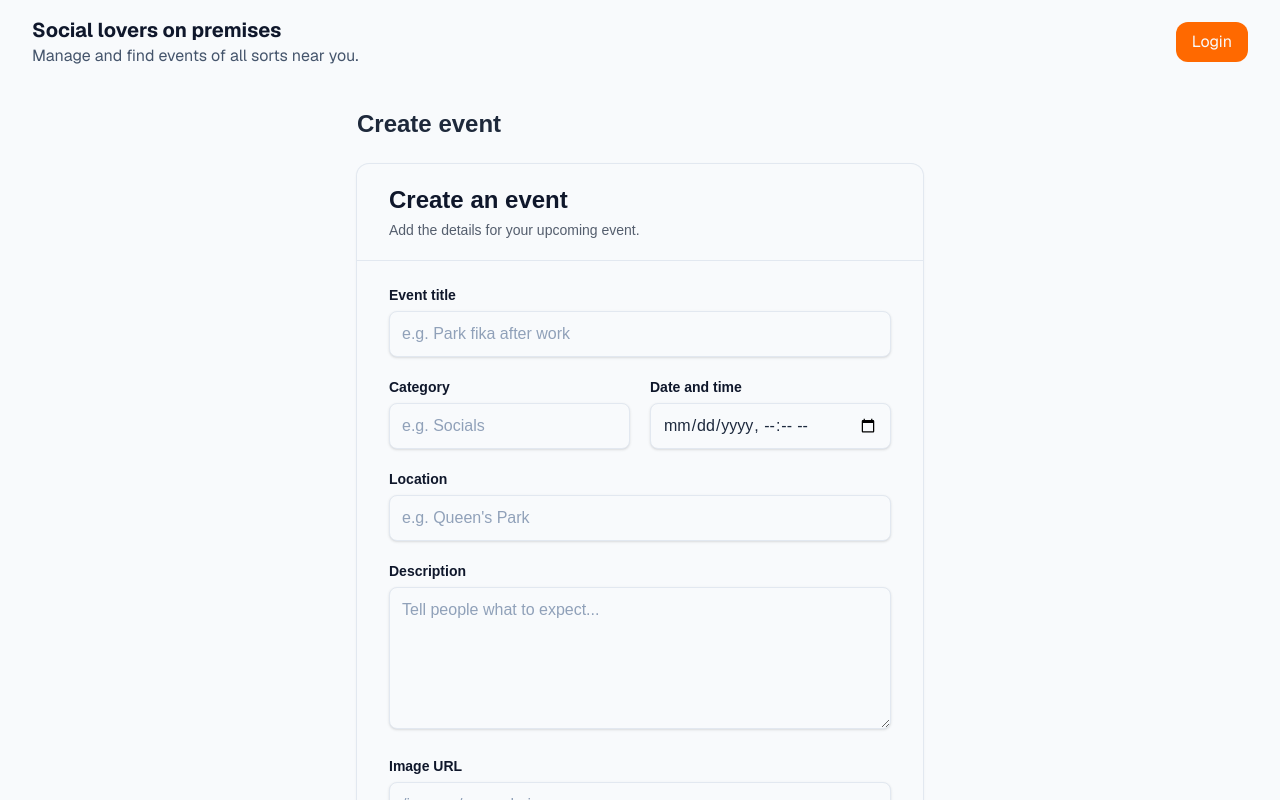
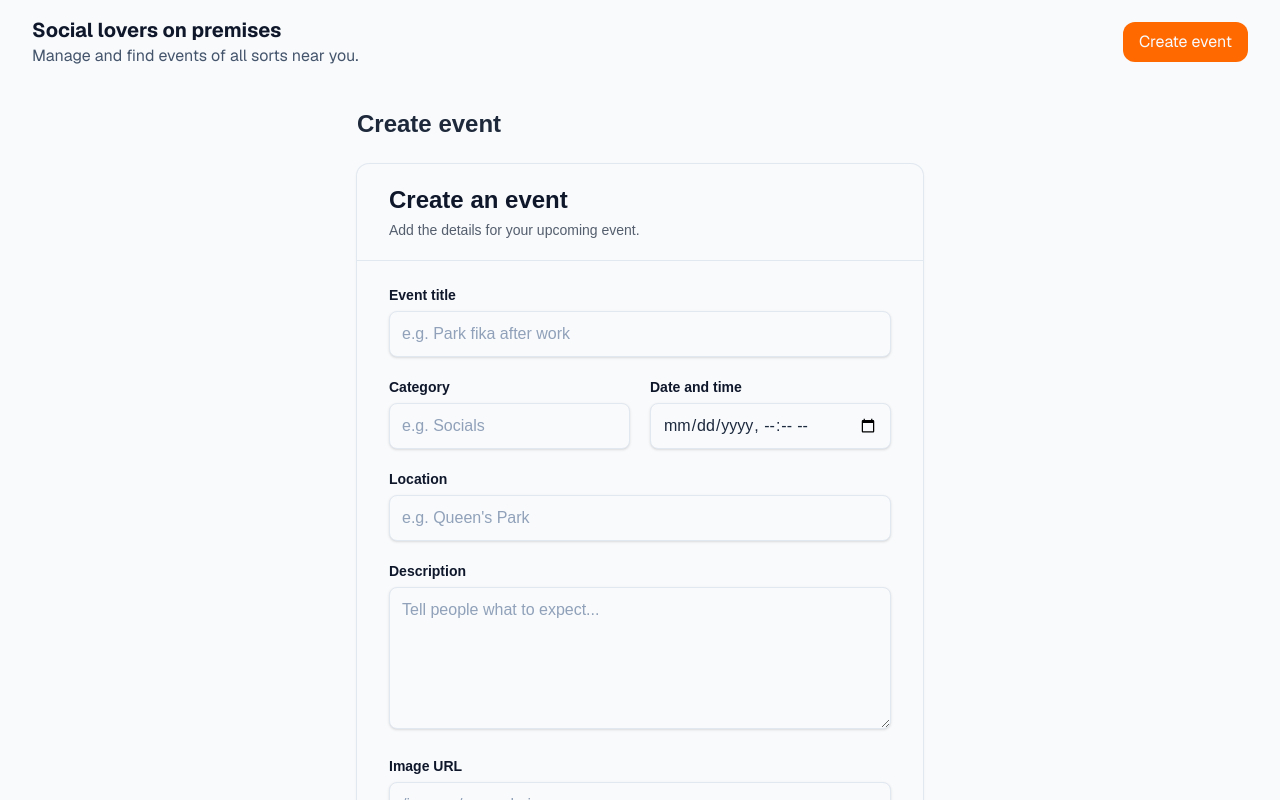
Before and after one commit to Amuga/social-events-finder, a Next.js app: page /events/new in a window 1280 px wide. Shown: the top 800 px of the page. Built offline with nearby package versions, Linux system fonts and the light colour scheme.

Commit message:
Added modal route intercept for creating event
Changed login button (outscoped) to create event button instead and implemented that.

```diff
--- /dev/null
+++ b/app/@modal/(.)events/new/page.tsx
@@ -0,0 +1,11 @@
+import { Modal } from "@/components/ui/modal";
+import { createEventAction } from "@/app/events/actions";
+import { EventForm } from "@/components/events/event-form";
+export default async function CreateEventModal() {
+  return (
+    <Modal isOpen>
+      <h1 className="mb-6 text-2xl font-bold">Create new event</h1>
+      <EventForm action={createEventAction} />
+    </Modal>
+  );
+}
--- a/components/layout/navbar.tsx
+++ b/components/layout/navbar.tsx
@@ -11,9 +11,12 @@ export default function Navigation() {
           Manage and find events of all sorts near you.
         </p>
       </Link>
-      <button className="min-h-10 md:block px-4 btn btn-primary rounded-xl flex">
-        Login
-      </button>
+      <Link
+        href={"/events/new"}
+        className="min-h-10 md:block px-4 btn btn-primary rounded-xl flex content-center"
+      >
+        Create event
+      </Link>
     </nav>
   );
 }
```
